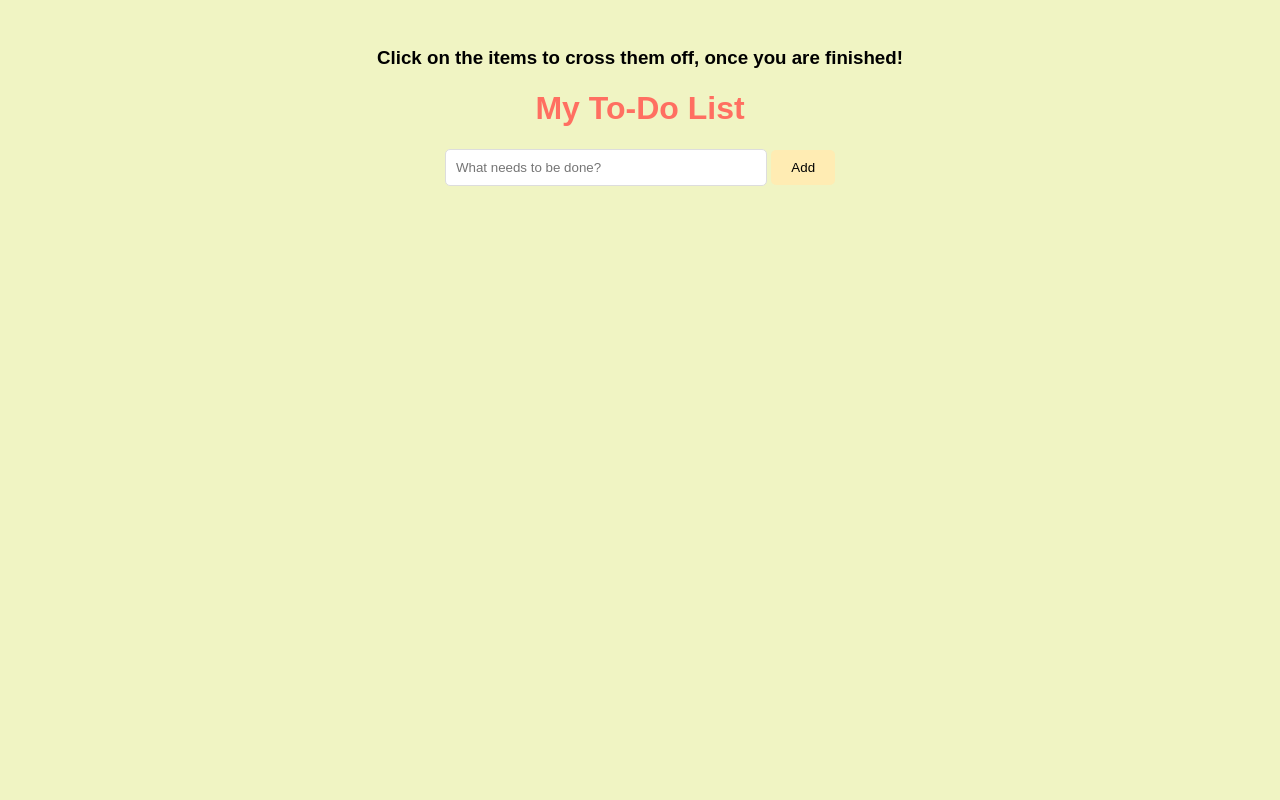
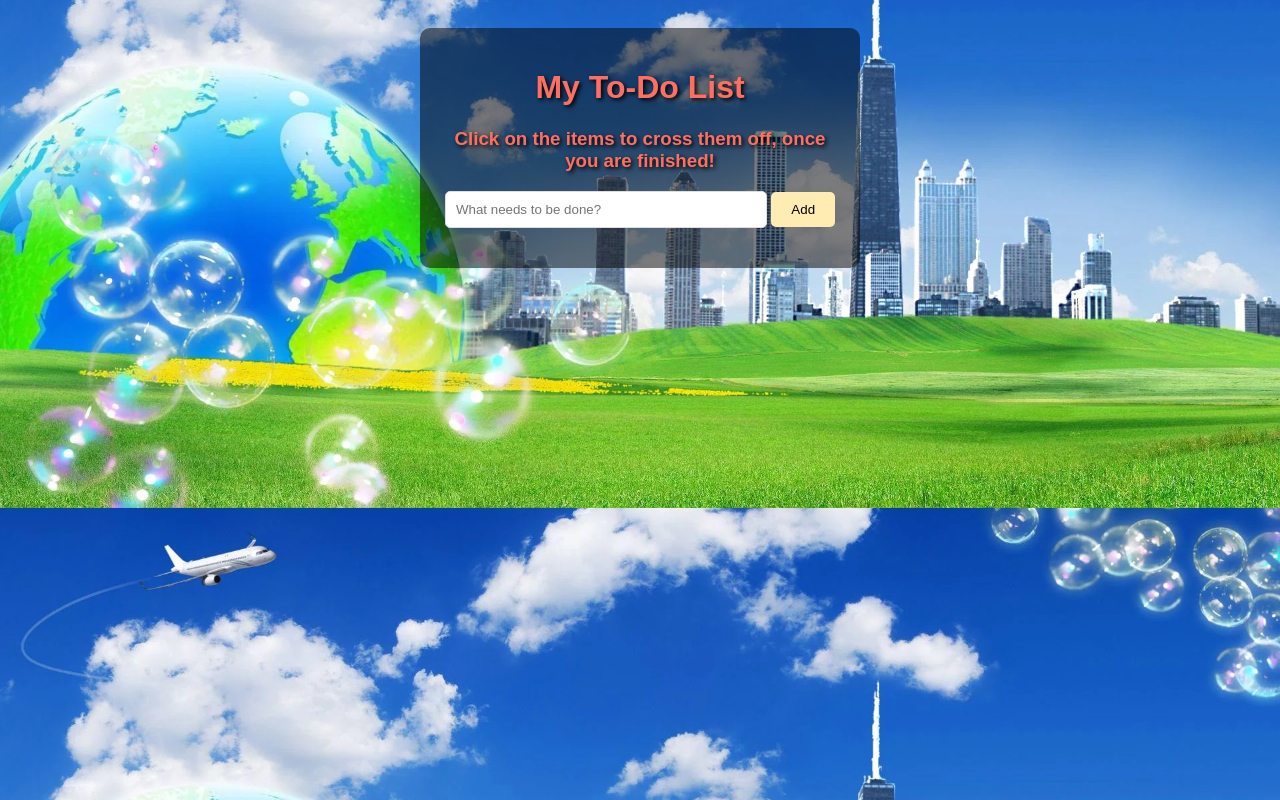
Before and after one commit to ChenAndre/ToDoNostalgia, a plain HTML site: page index.html in a window 1280 px wide. Drawn offline with Linux system fonts and the light colour scheme.

Commit message:
Completed! Perfect website straight out of 2000's.

```diff
--- a/index.html
+++ b/index.html
@@ -3,26 +3,29 @@
 <head>
     <meta charset="UTF-8">
     <title>To-Do List</title>
-
-
-
-
-    <h3>Click on the items to cross them off, once you are finished!</h1>
     <style>
         body {
             font-family: 'Arial', sans-serif;
-            background-color: #f0f4c3; /* Light green background */
             text-align: center;
             padding: 20px;
+            background-image: url('wallpaper.png'); /* Use the correct path to your image */
+            background-size: cover;
+            background-position: center;
+            color: #0c0a0a; /* White color for better visibility */
         }
 
         .container {
             max-width: 400px;
             margin: auto;
+            background: rgba(0, 0, 0, 0.5); /* Semi-transparent background for container */
+            padding: 20px;
+            border-radius: 10px;
         }
 
-        h1 {
+        h1, h3 {
             color: #ff6f61; /* Bright orange */
+            text-shadow: 2px 2px 4px #000; /* Black shadow for better visibility */
+            font-weight: bold; /* Make the font bold */
         }
 
         #todo-form {
@@ -66,11 +69,13 @@
             text-decoration: line-through;
             opacity: 0.7;
         }
+
     </style>
 </head>
 <body>
     <div class="container">
         <h1>My To-Do List</h1>
+        <h3>Click on the items to cross them off, once you are finished!</h3>
         <form id="todo-form">
             <input type="text" id="new-todo" placeholder="What needs to be done?">
             <button type="submit">Add</button>
```
Also changed, not shown: wallpaper.png (added).
